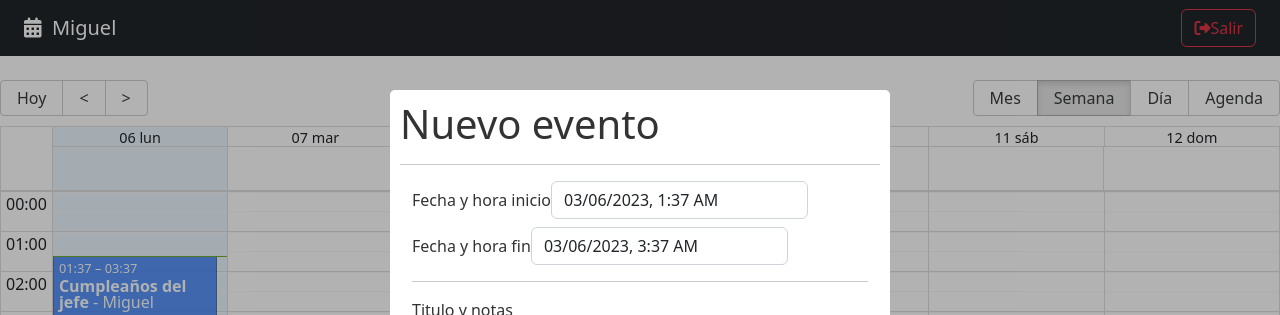
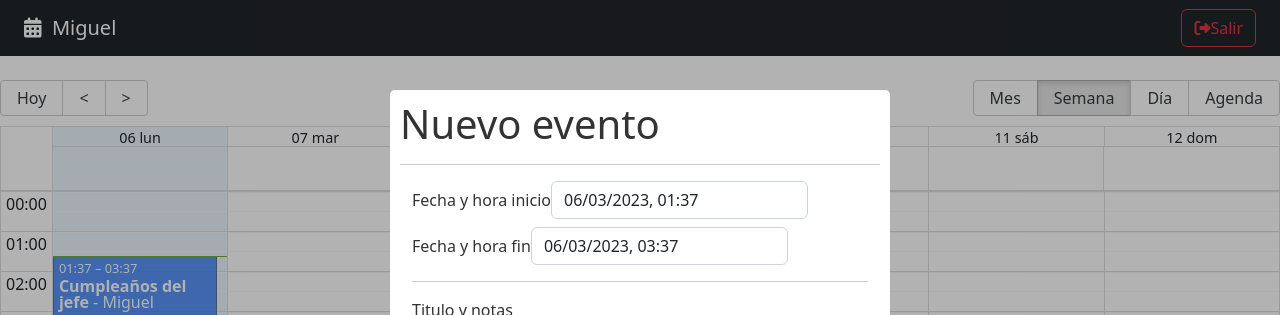
Before and after one commit to Hmmlov/calendar, a React (Vite) app: page / in a window 1280 px wide. Shown: the top 315 px of the page. Built offline with nearby package versions, Linux system fonts and the light colour scheme.

Commit message:
DatePickerEnSpanish355

```diff
--- a/src/calendar/components/CalendarModal.jsx
+++ b/src/calendar/components/CalendarModal.jsx
@@ -2,9 +2,10 @@
 import { useState } from 'react';
 import Modal from 'react-modal';
 /* datePicker */
-import DatePicker from "react-datepicker";
+import DatePicker, {registerLocale} from "react-datepicker";
 import "react-datepicker/dist/react-datepicker.css";
-
+import es from 'date-fns/locale/es'; //esto es el idioma español
+registerLocale('es', es) // idioma en español
 
 const customStyles = {
   content: {
@@ -66,6 +67,9 @@
             onChange={(event) => onDatechanged(event, 'start') }
             className="form-control"
             dateFormat="Pp"
+            showTimeSelect
+            locale="es"
+            timeCaption="Hora"
           />
         </div>
 
@@ -77,6 +81,9 @@
             onChange={(event) => onDatechanged(event, 'end') }
             className="form-control"
             dateFormat="Pp"
+            showTimeSelect
+            locale="es"
+            timeCaption="Hora"
           />
         </div>
 
```
